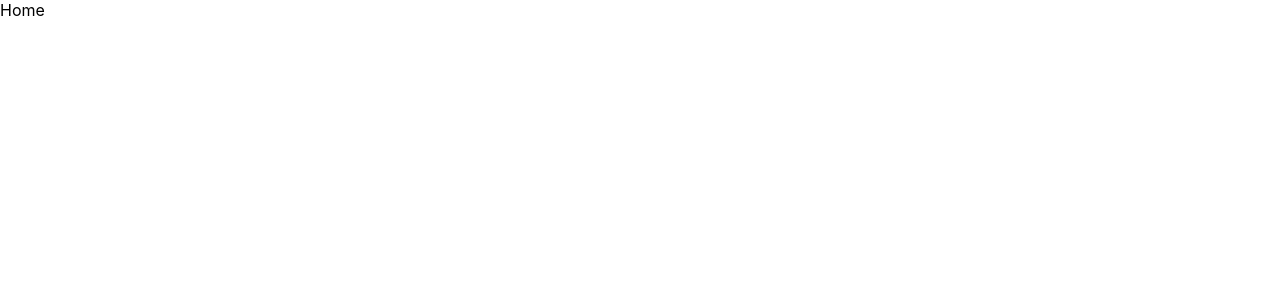
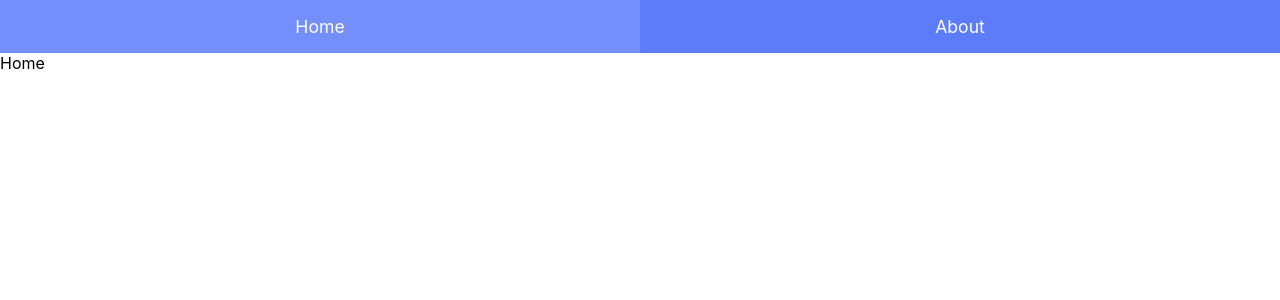
Before and after one commit to jsunwoo/react-router-tutorial, a React (Create React App) app: page / in a window 1280 px wide. Shown: the top 300 px of the page. Built offline with nearby package versions, Linux system fonts and the light colour scheme.

Commit message:
Add Link comp, Header

```diff
--- a/src/App.js
+++ b/src/App.js
@@ -2,11 +2,13 @@
 import { BrowserRouter as Router, Route } from "react-router-dom";
 import Home from "./routes/Home";
 import About from "./routes/About";
+import Header from "./components/Header";
 
 const App = () => {
   return (
     <Router>
       <div>
+        <Header />
         <Route exact path="/" component={Home} />
         <Route path="/about" component={About} />
       </div>
--- /dev/null
+++ b/src/components/Header.css
@@ -0,0 +1,25 @@
+.header {
+  background: #5c7cfa;
+  display: table;
+  table-layout: fixed;
+  width: 100%;
+}
+
+.item {
+  text-align: center;
+  padding-top: 1rem;
+  padding-bottom: 1rem;
+  display: table-cell;
+  color: white;
+  text-decoration: none;
+  font-size: 1.1rem;
+}
+
+.item:hover{
+    background: #748ffc
+}
+
+.item:active {
+    background: white;
+    color: #5c7cfa
+}
--- /dev/null
+++ b/src/components/Header.js
@@ -0,0 +1,18 @@
+import React from "react";
+import "./Header.css";
+import { Link } from "react-router-dom";
+
+const Header = () => {
+  return (
+    <div className="header">
+      <Link to="/" className="item">
+        Home
+      </Link>
+      <Link to="/about" className="item">
+        About
+      </Link>
+    </div>
+  );
+};
+
+export default Header;
```
